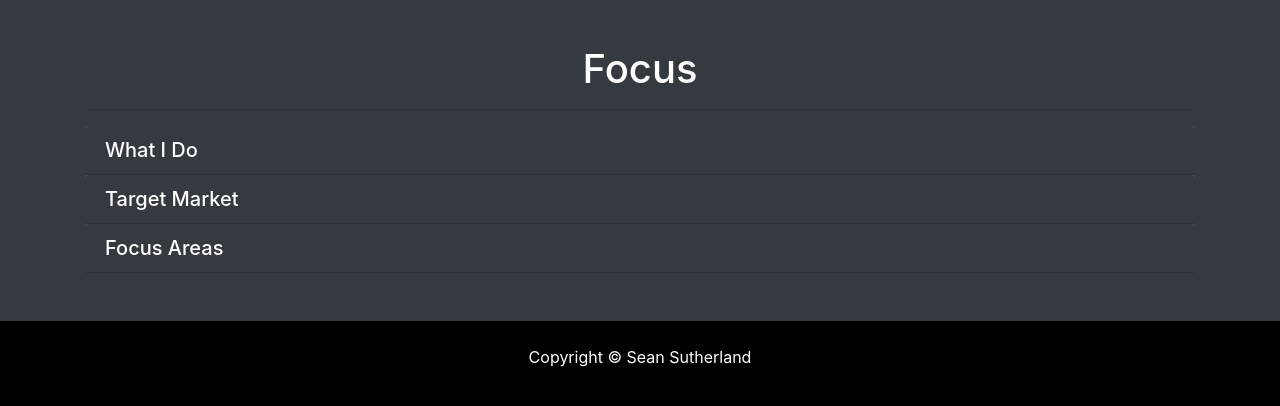
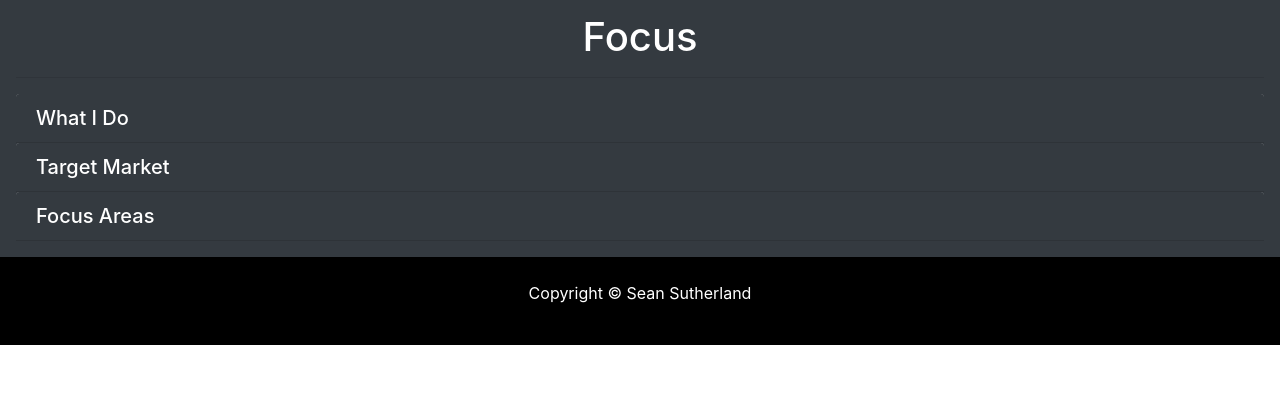
Before and after one commit to sssuthe/career-site, a plain HTML site: page brand.html in a window 1280 px wide. Shown: the part 846-1252 px from the top of the page. After the commit the page ends 1191 px from the top, so only its background shows below. Drawn offline with nearby package versions, Linux system fonts and the light colour scheme.

Commit message:
Updating brand page to look better on smaller screen sizes

```diff
--- a/brand.html
+++ b/brand.html
@@ -128,12 +128,12 @@
     </div>
   </div>
 
-  <section id="faq" class="p-5 bg-dark text-white">
-    <div class="container">
+  <section id="faq" class="bg-dark text-white">
+    <div class="container-fluid p-3">
       <h1 class="text-center">Focus</h1>
       <hr>
       <div class="row">
-        <div class="col-md-12">
+        <div class="col-12">
           <div id="accordion">
             <div class="card">
               <div class="card-header">
@@ -242,33 +242,6 @@
     </div>
   </footer>
 
-  <!-- <script src="http://code.jquery.com/jquery-3.3.1.min.js"
-    integrity="sha256-FgpCb/KJQlLNfOu91ta32o/NMZxltwRo8QtmkMRdAu8=" crossorigin="anonymous"></script>
-  <script src="https://cdnjs.cloudflare.com/ajax/libs/popper.js/1.14.3/umd/popper.min.js"
-    integrity="sha384-ZMP7rVo3mIykV+2+9J3UJ46jBk0WLaUAdn689aCwoqbBJiSnjAK/l8WvCWPIPm49" crossorigin="anonymous">
-  </script>
-  <script src="https://stackpath.bootstrapcdn.com/bootstrap/4.1.1/js/bootstrap.min.js"
-    integrity="sha384-smHYKdLADwkXOn1EmN1qk/HfnUcbVRZyYmZ4qpPea6sjB/pTJ0euyQp0Mk8ck+5T" crossorigin="anonymous">
-  </script>
-  <script>
-    // Get the current year for the copyright
-    $('#year').text(new Date().getFullYear());
-
-    $('.carousel').carousel({
-      interval: 6000,
-      keyboard: true,
-      pause: 'hover',
-      wrap: true
-    });
-
-    $('#slider4').on('slide.bs.carousel', function () {
-      console.log('slide');
-    })
-    $('#slider4').on('slid.bs.carousel', function () {
-      console.log('slid');
-    })
-  </script> -->
-
   <script src="https://code.jquery.com/jquery-3.3.1.slim.min.js"
     integrity="sha384-q8i/X+965DzO0rT7abK41JStQIAqVgRVzpbzo5smXKp4YfRvH+8abtTE1Pi6jizo" crossorigin="anonymous">
   </script>
```
